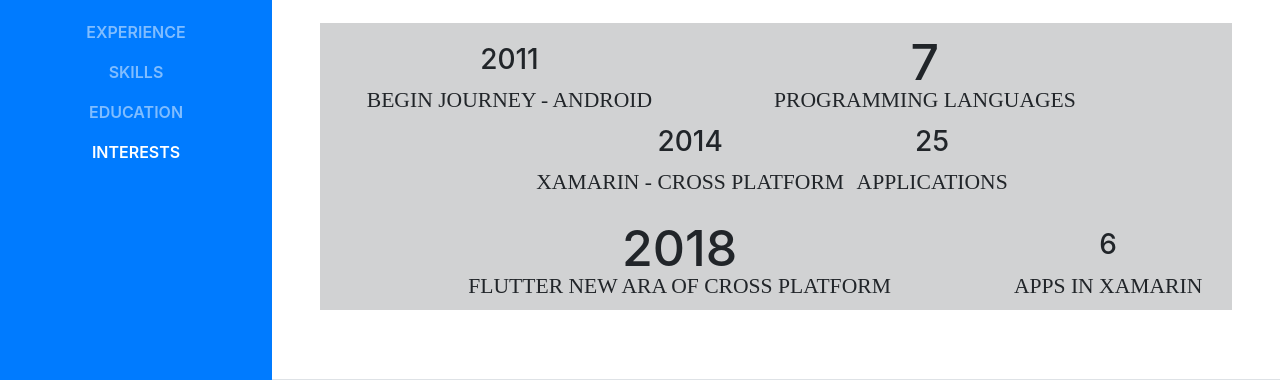
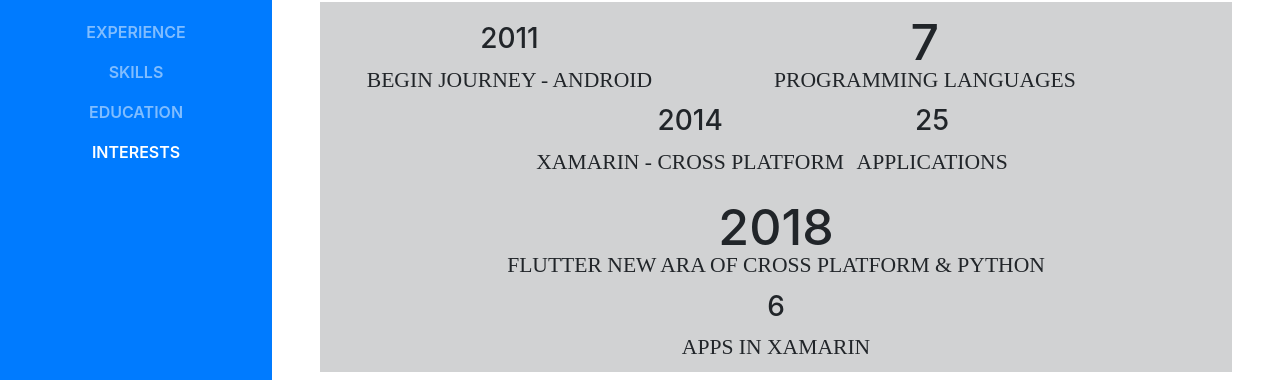
Before and after one commit to dgandhi17/darshan.github.io, a website with bundled scripts: page index.html in a window 1280 px wide. Shown: the part 420-800 px from the top of the page. Built offline with nearby package versions, Linux system fonts and the light colour scheme; a web font is replaced by a local one.

Commit message:
Update index.html

```diff
--- a/index.html
+++ b/index.html
@@ -124,7 +124,7 @@
             </li>
             <li style="margin-left: 13%; margin-top: 3%; margin-right: 13%" class="list-inline-item">
               <h3 style="font-size: 50px; line-height: 28px" class="timer">2018</h3>
-              <p style="font-size: 1.35rem; font-weight: 500" class="subheading mb-2">Flutter New Ara of Cross Platform</p>
+              <p style="font-size: 1.35rem; font-weight: 500" class="subheading mb-2">Flutter New Ara of Cross Platform & Python</p>
             </li>
             <li class="list-inline-item">
               <h3 class="timer">6</h3>
```
